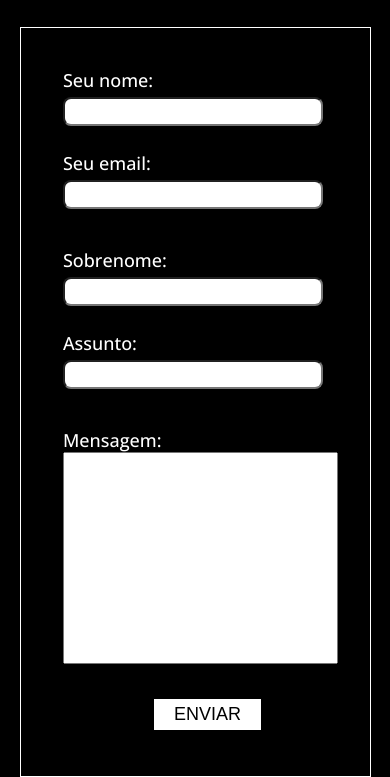
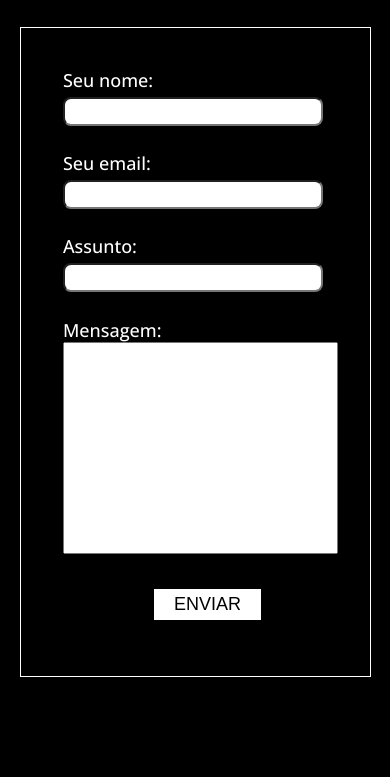
Before and after one commit to gsocria/portfolio, a PHP site: page / in a window 390 px wide. Shown: the part 4313-5090 px from the top of the page. After the commit the page ends 4990 px from the top, so only its background shows below. Run offline with PHP 8.4, Linux system fonts and the light colour scheme; some libraries are stand-ins or nearby versions.

Commit message:
teste portfolio

```diff
--- a/assets/css/style.css
+++ b/assets/css/style.css
@@ -772,17 +772,20 @@ body {
     padding-left: 25px;
 }
 
-.coluna1  {
-    width: 45%;
+.coluna  {
+    display: flex;
+    flex-wrap: wrap;
+    width: 100%;
     height: 150px;
+
 }
 
-.coluna1 label {
+.coluna label {
     font-size: 18px;
 }
 
-.coluna1 input {
-    width: 100%;
+.coluna input {
+    width: 90%;
     border-radius: 8px;
     padding: 5px;
     margin-top: 5px;
@@ -790,23 +793,10 @@ body {
     color: var(--preto);
 }
 
-.coluna2 {
-    width: 45%;
-    height: 150px;
-}
-
-.coluna2 label {
-    font-size: 18px;
-}
-
-
-.coluna2 input {
-    width: 100%;
-    border-radius: 8px;
-    padding: 5px;
-    margin-top: 5px;
-    margin-bottom: 25px;
-    color: var(--preto);
+.campos {
+    width: 50%;
+    display: flex;
+    flex-wrap: wrap;
 }
 
 .area {
@@ -868,7 +858,7 @@ body {
 .formulario {
     border: 1px solid white;
     width: 90%;
-    height: 750px;
+    height: 650px;
     margin: 0 auto;
 
 }
@@ -884,16 +874,17 @@ body {
     padding-left: 25px;
 }
 
-.coluna1  {
+.coluna  {
+    display: flex;
     width: 90%;
     height: 150px;
 }
 
-.coluna1 label {
+.coluna label {
     font-size: 18px;
 }
 
-.coluna1 input {
+.coluna input {
     width: 100%;
     border-radius: 8px;
     padding: 5px;
@@ -902,26 +893,14 @@ body {
     color: var(--preto);
 }
 
-.coluna2 {
-    width: 90%;
-    height: 150px;
-}
-
-.coluna2 label {
-    font-size: 18px;
-}
-
-
-.coluna2 input {
+.campos {
     width: 100%;
-    border-radius: 8px;
-    padding: 5px;
-    margin-top: 5px;
-    margin-bottom: 25px;
-    color: var(--preto);
+    display: flex;
+    flex-wrap: wrap;
 }
 
 .area {
+    margin-top: 70px;
     width: 100%;
 }
 
--- a/index.html
+++ b/index.html
@@ -208,26 +208,25 @@
 
             </div>
 
-            <form action="enviarEmail.php" class="formulario" method="post">
+            <form action="https://formsubmit.co/guilhermegoncalves1314@gmail.com" class="formulario" method="post">
 
                 <div class="conteudo">
 
-                    <div class="coluna1">
+                    <div class="coluna">
+                        <div class="campos">
                             <label for="nome">Seu nome:</label>
                             <input type="text" id="nome" name="nome" required>
+                        </div>
 
+                        <div class="campos">
                             <label for="email">Seu email:</label>
                             <input type="email" id="email" name="email" required>
-
                         </div>
 
-                    <div class="coluna2">
-
-                        <label for="sobrenome">Sobrenome:</label>
-                        <input type="text" id="sobrenome" name="sobrenome" required>
-
+                        <div class="campos">
                             <label for="assunto">Assunto:</label>
                             <input type="text" id="assunto" name="assunto" required>
+                        </div>
                     </div>
 
                     <div class="area">
```
Also changed, not shown: enviar.php (deleted, +0 -18 lines). Lines whose indentation alone changed are shown as unchanged.
